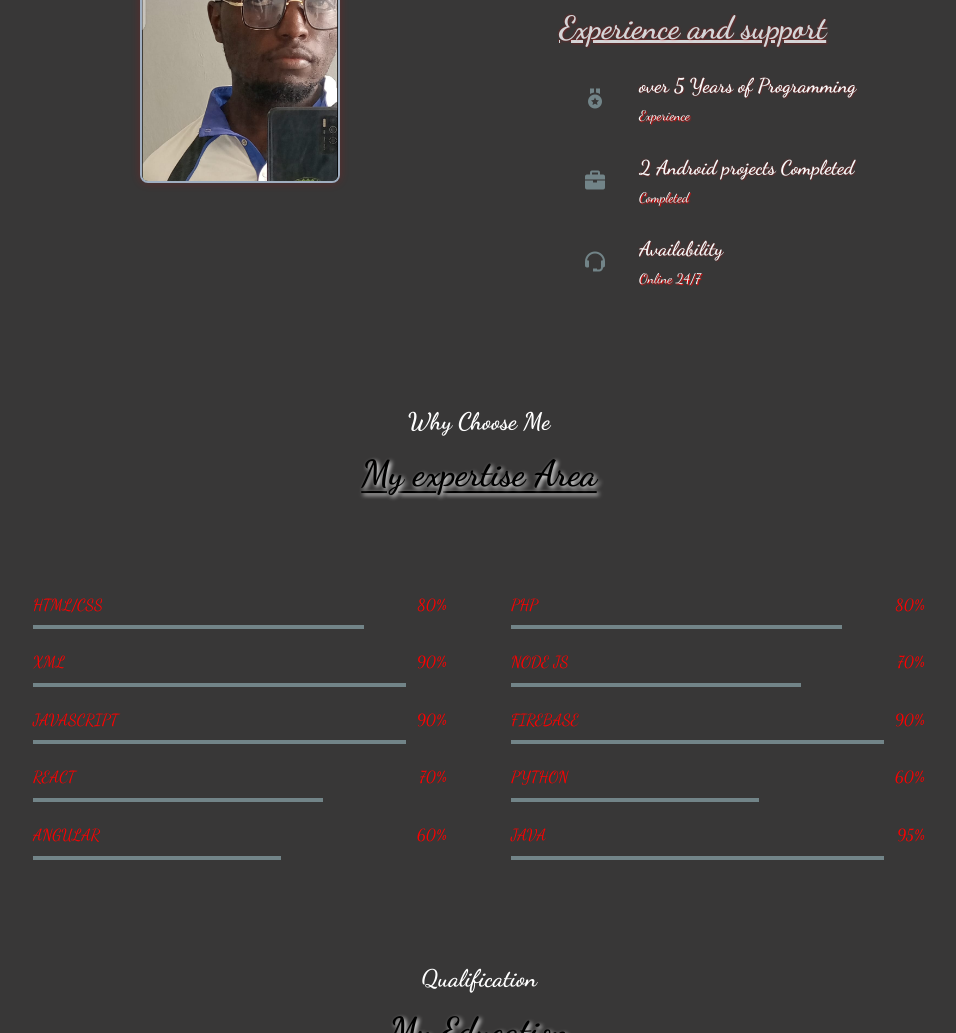
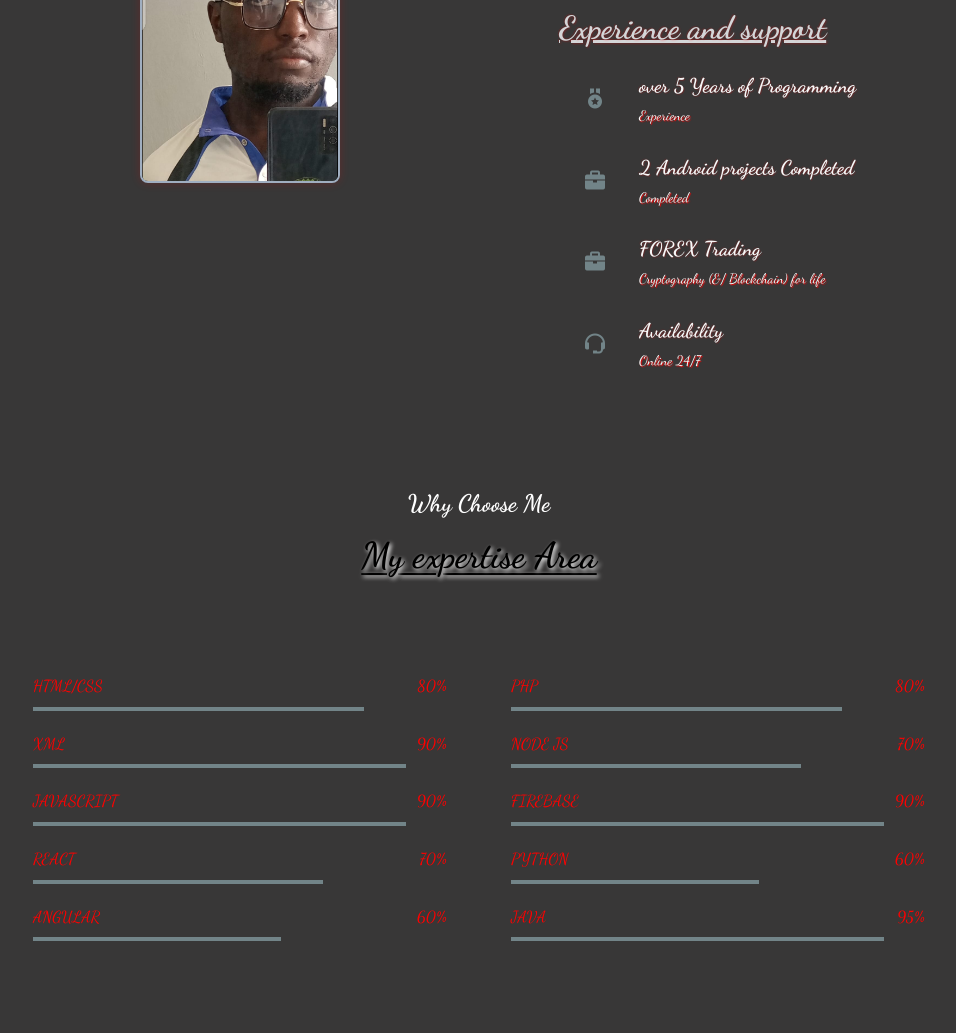
Before and after one commit to talktofess/portfolio, a plain HTML site: page index.html in a window 1280 px wide. Shown: the part 1193-2226 px from the top of the page, without its empty margins (323-1279 px from the left). Drawn offline with nearby package versions, Linux system fonts and the light colour scheme.

Commit message:
Update index.html

```diff
--- a/index.html
+++ b/index.html
@@ -120,7 +120,13 @@
                                 <span class="about__information-subtitle-small">Completed</span>
                             </div>
                         </div>
-
+        <div class="about__information-data">
+                            <i class='bx bxs-briefcase about__information-icon'></i>
+                            <div>
+                                <span class="about__information-subtitle">FOREX Trading</span>
+                                <span class="about__information-subtitle-small">Cryptography (&/ Blockchain) for life</span>
+                            </div>
+                        </div>
                         <div class="about__information-data">
                             <i class='bx bx-support about__information-icon'></i>
                             <div>
```
